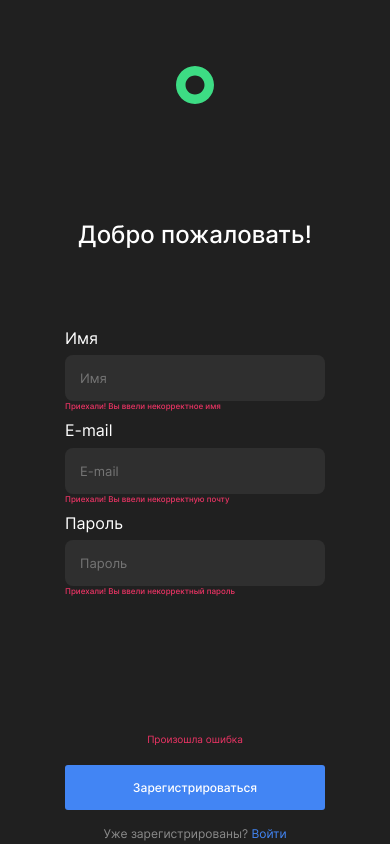
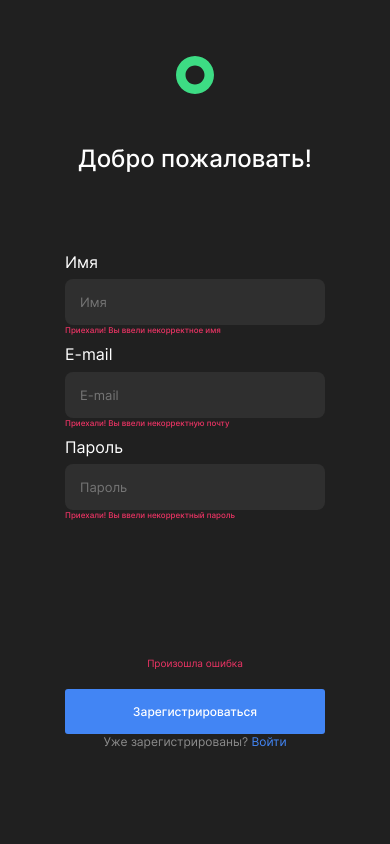
Before and after one commit to Stratans/movies-explorer-frontend, a React app: page /signup in a window 390 px wide. Built offline with nearby package versions, Linux system fonts and the light colour scheme.

Commit message:
fix errors second iteration

```diff
--- a/src/components/Login/Login.css
+++ b/src/components/Login/Login.css
@@ -53,16 +53,23 @@
 
 /* Медиазапросы: */
 
+@media (max-width: 768px) {
+	.login__logo {
+		margin: 232px 0 0 0;
+	}
 
-@media (max-width: 720px) {
-	.login__logo {
-		padding: 232px 0 0 0;
+	.login__detail-text {
+		margin: 0 0 232px 0;
 	}
 }
 
 @media (max-width: 580px) {
 	.login__logo {
-		padding: 132px 0 0 0;
+		margin: 132px 0 0 0;
+	}
+
+	.login__detail-text {
+		margin: 0 0 30px 0;
 	}
 }
 
@@ -74,6 +81,7 @@
 
 	.login__logo {
 		margin: 0 auto;
+		padding: 0;
 	}
 
 	.login__detail-text {
--- a/src/components/Register/Register.css
+++ b/src/components/Register/Register.css
@@ -24,7 +24,7 @@
 	opacity: 0.8;
 }
 
-.register__alternate-text {
+.register__detail-text {
 	color: #8b8b8b;
 	font-family: Inter, Arial, sans-serif;
 	font-size: 14px;
@@ -54,30 +54,35 @@
 
 /* Медиазапросы: */
 
-@media (max-width: 720px) {
+@media (max-width: 768px) {
 	.register__logo {
-		padding: 232px 0 0 0;
+		margin: 232px 0 0 0;
+	}
+
+	.register__detail-text {
+		margin: 0 0 232px 0;
 	}
 }
 
 @media (max-width: 560px) {
 	.register__logo {
-		padding: 132px 0 0 0;
+		margin: 132px 0 0 0;
 	}
 }
 
 @media (max-width: 480px) {
 	.register {
 		max-width: 260px;
-		/* margin: 56px 0 0 0; */
 	}
 
+
 	.register__logo {
-		margin: 0 auto;
+		margin: 56px auto 0;
 	}
 
-	.register__alternate-text {
+	.register__detail-text {
 		font-size: 12px;
+		margin: 0 0 30px 0;
 	}
 
 	.register__login-link {
--- a/src/components/Register/Register.jsx
+++ b/src/components/Register/Register.jsx
@@ -67,7 +67,7 @@ function Register() {
         </fieldset>
       </Form>
 
-      <span className="register__alternate-text">
+      <span className="register__detail-text">
         Уже зарегистрированы?
         <Link className="register__login-link" to={"/signin"}>
           {" "}
```
